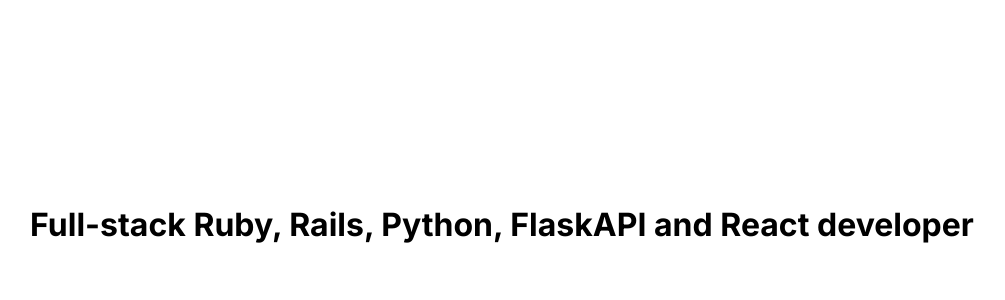
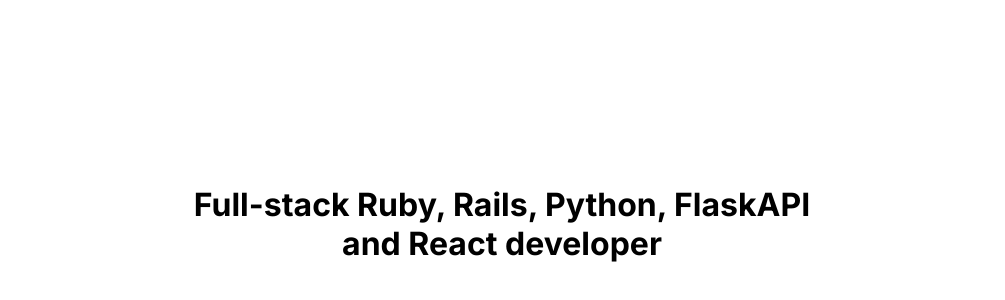
Before and after one commit to heridev/elh.mx, a Next.js app: page / in a window 1280 px wide. Shown: the part 184-484 px from the top of the page, without its empty margins (138-1143 px from the left). Built offline with nearby package versions, Linux system fonts and the light colour scheme.

Commit message:
Aligns text to the center

```diff
--- a/src/app/page.tsx
+++ b/src/app/page.tsx
@@ -9,7 +9,8 @@ export default function Home() {
         flexDirection="column"
         justifyContent="center"
         alignItems="center"
-        width="100%"
+        width="50%"
+        textAlign="center"
         margin= "0 auto"
         height="100vh">
         <h1>Full-stack Ruby, Rails, Python, FlaskAPI and React developer</h1>
```
